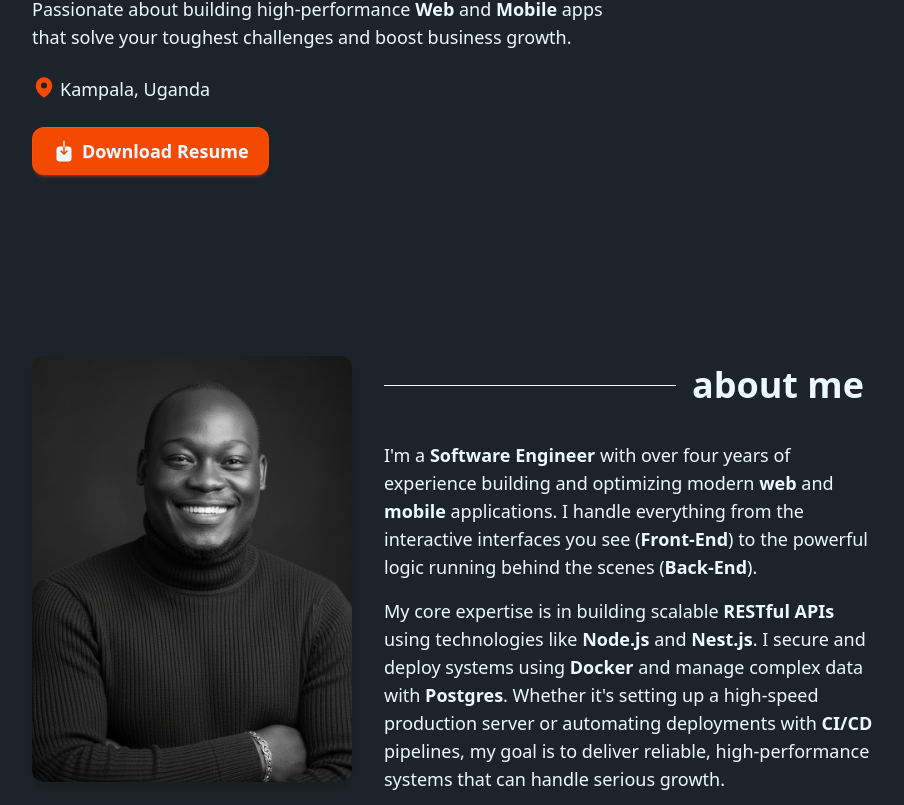
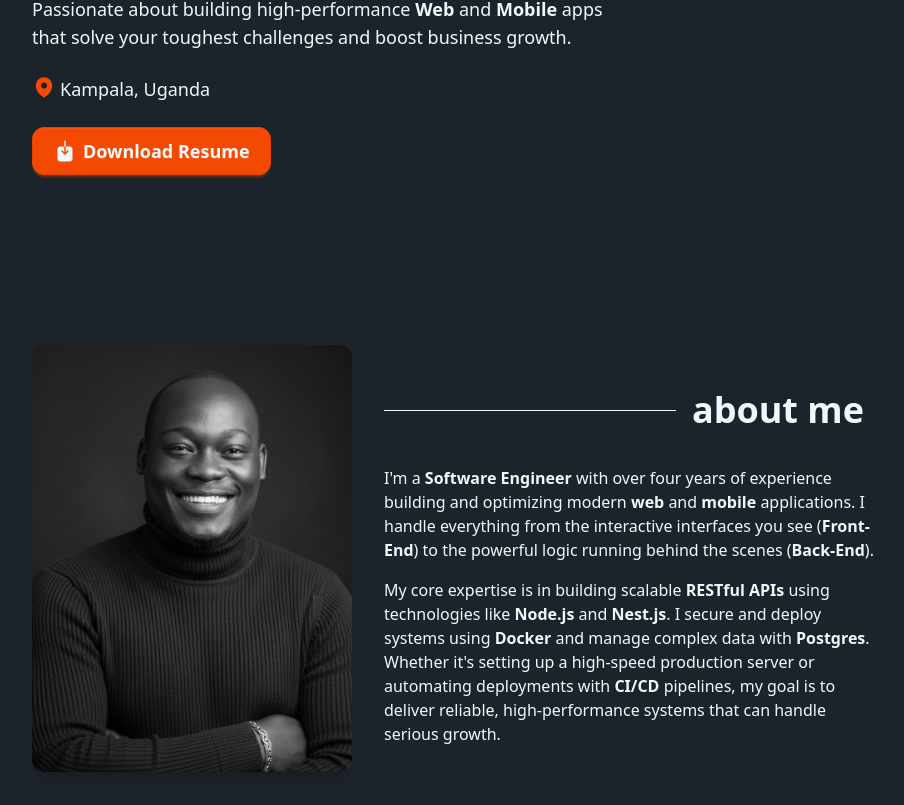
Before and after one commit to omarageorge/georgeomara, a Next.js app: page / in a window 1280 px wide. Shown: the part 455-1260 px from the top of the page, without its empty margins (184-1088 px from the left). Built offline with nearby package versions, Linux system fonts and the light colour scheme.

Commit message:
refactor(styles): cleanup CSS

```diff
--- a/src/app/globals.css
+++ b/src/app/globals.css
@@ -2,7 +2,6 @@
 @plugin "daisyui";
 @plugin "daisyui/theme" {
   name: 'dark';
-  /* name: 'light'; */
   default: true;
   prefersdark: true;
   color-scheme: dark;
@@ -10,14 +9,6 @@
   --color-primary: oklch(64.6% 0.222 41.116);
   --color-primary-content: oklch(98% 0.01 240);
   --color-secondary: oklch(90% 0.222 41.116);
-  /* --color-base-content: #1f2937; */
-
-  /* border size */
-  --border: 0px;
-
-  /* effects */
-  --depth: 1;
-  --noise: 0;
 }
 
 html {
@@ -41,5 +32,5 @@ html {
 }
 
 .text-body {
-  @apply font-normal text-base md:text-lg;
+  @apply font-normal text-base;
 }
```
